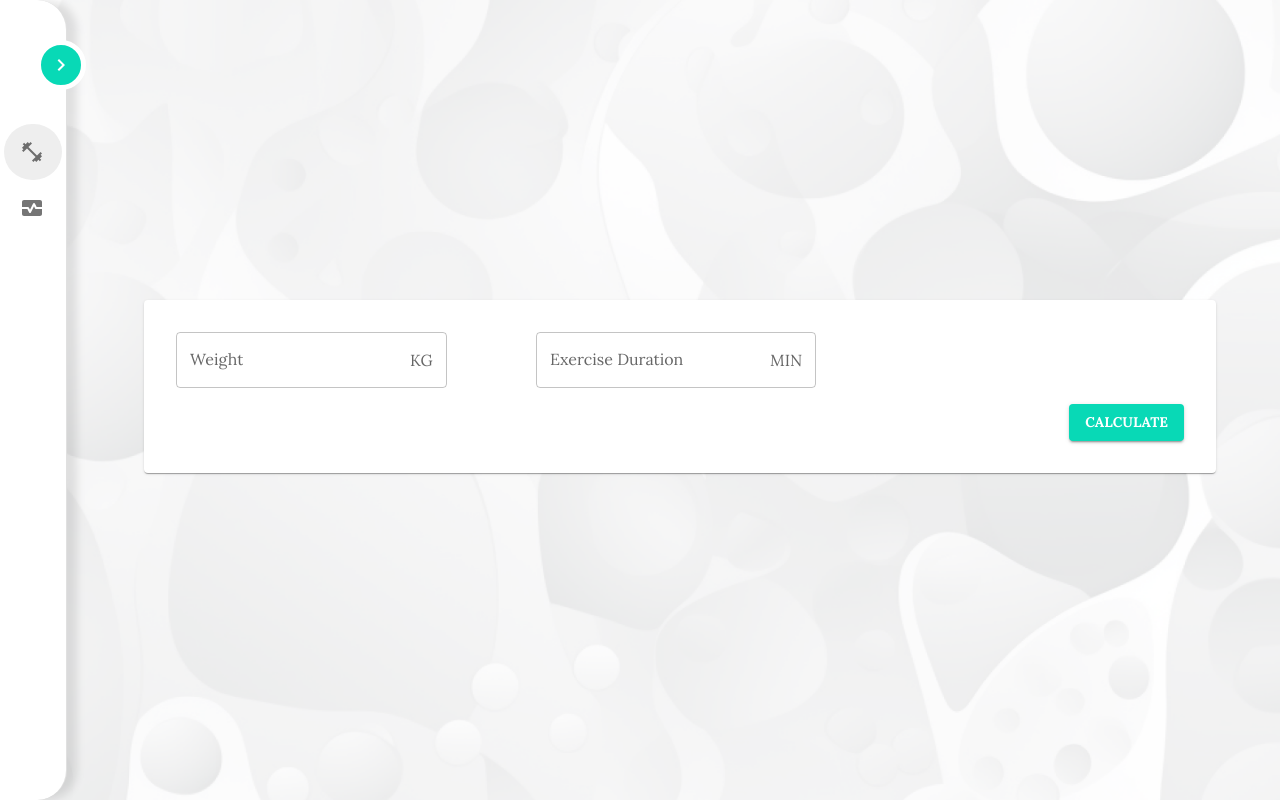
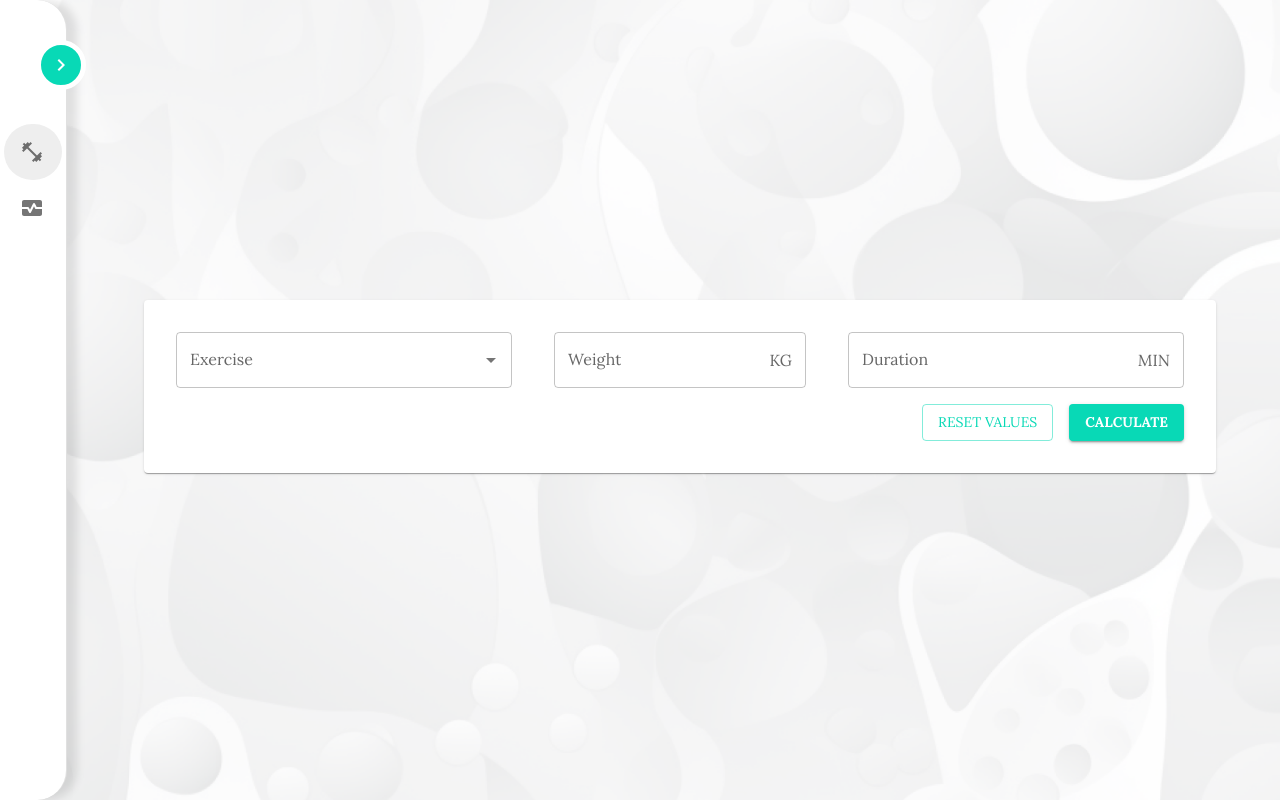
Before and after one commit to magkiwi/exercise-calculator-react-app, a React (Create React App) app: page / in a window 1280 px wide. Built offline with nearby package versions, Linux system fonts and the light colour scheme.

Commit message:
add choose exercise

```diff
--- a/src/data/exercises.json
+++ b/src/data/exercises.json
@@ -1,87 +1,87 @@
 [
   {
     "group": "Cleaning",
-    "name": "Washing-up",
+    "label": "Washing-up",
     "MET": 2
   },
   {
     "group": "Cleaning",
-    "name": "Vacuming",
+    "label": "Vacuming",
     "MET": 4
   },
   {
     "group": "Cleaning",
-    "name": "Washing the floor",
+    "label": "Washing the floor",
     "MET": 4
   },
   {
     "group": "Cleaning",
-    "name": "Ironing",
+    "label": "Ironing",
     "MET": 3.5
   },
   {
     "group": "Cleaning",
-    "name": "Washing the windows",
+    "label": "Washing the windows",
     "MET": 4
   },
   {
     "group": "Cleaning",
-    "name": "Dusting",
+    "label": "Dusting",
     "MET": 2.5
   },
   {
     "group": "Cleaning",
-    "name": "Folding laundry",
+    "label": "Folding laundry",
     "MET": 2.3
   },
   {
     "group": "Outdoor Activities",
-    "name": "Walking: slow",
+    "label": "Walking: slow",
     "MET": 2.5
   },
   {
     "group": "Outdoor Activities",
-    "name": "Walking: moderate",
+    "label": "Walking: moderate",
     "MET": 3.5
   },
   {
     "group": "Outdoor Activities",
-    "name": "Walking: fast",
+    "label": "Walking: fast",
     "MET": 4.5
   },
   {
     "group": "Outdoor Activities",
-    "name": "Running: moderate",
+    "label": "Running: moderate",
     "MET": 8
   },
   {
     "group": "Outdoor Activities",
-    "name": "Running: fast",
+    "label": "Running: fast",
     "MET": 14
   },
   {
     "group": "Outdoor Activities",
-    "name": "Bicycling: for pleasure",
+    "label": "Bicycling: for pleasure",
     "MET": 5
   },
   {
     "group": "Outdoor Activities",
-    "name": "Bicycling: moderate",
+    "label": "Bicycling: moderate",
     "MET": 10
   },
   {
     "group": "Outdoor Activities",
-    "name": "Bicycling: fast",
+    "label": "Bicycling: fast",
     "MET": 13
   },
   {
     "group": "Outdoor Activities",
-    "name": "Swimming: moderate",
+    "label": "Swimming: moderate",
     "MET": 6
   },
   {
     "group": "Outdoor Activities",
-    "name": "Swimming: fast",
+    "label": "Swimming: fast",
     "MET": 9
   }
 ]
--- a/src/views/Calculator/partials/ExerciseCalculatorForm.tsx
+++ b/src/views/Calculator/partials/ExerciseCalculatorForm.tsx
@@ -1,20 +1,28 @@
 import { useCallback } from 'react'
 import { useForm, Controller } from 'react-hook-form'
-import { Grid, InputAdornment, TextField } from '@mui/material'
+import { Autocomplete, Button, Grid, InputAdornment, TextField } from '@mui/material'
 import { LoadingButton } from '@mui/lab'
 import { common } from '@mui/material/colors'
+import data from 'data/exercises.json'
 
+interface Exercise {
+  group: string
+  label: string
+  MET: number
+}
 interface FormCrud {
-  duration: number
-  weight: number
+  duration?: number
+  weight?: number
+  exercise: Exercise | null
 }
 
 const defaultValues = {
-  duration: undefined,
-  weight: undefined
+  exercise: null,
+  weight: undefined,
+  duration: undefined
 }
 export const ExerciseCalculatorForm = () => {
-  const { handleSubmit, control, formState: { isSubmitting, errors } } = useForm<FormCrud>({
+  const { handleSubmit, control, register, reset, setValue, formState: { isSubmitting, errors } } = useForm<FormCrud>({
     defaultValues: {
       ...defaultValues
     }
@@ -22,27 +30,48 @@ export const ExerciseCalculatorForm = () => {
 
   const onSubmit = useCallback((data: FormCrud) => {
     try {
-      console.log(data)
+      reset()
       return data
     } catch {
-      console.log('erro')
+      console.log('error')
     }
   }, [])
 
   return (
     <form onSubmit={handleSubmit(onSubmit)}>
-        <Grid container gap={3}>
+        <Grid container gap={2} justifyContent="space-between">
             <Grid item xs={12} sm={4}>
                 <Controller
-                    name='weight'
+                    name='exercise'
                     control={control}
-                    rules={{
+                    rules={{ required: 'This field is required' }}
+                    render={({ field }) => (
+                        <Autocomplete
+                            {...field}
+                            options={data}
+                            renderInput={(params) =>
+                                <TextField
+                                    {...params}
+                                    label='Exercise'
+                                    placeholder='Exercise'
+                                    error={!!errors.exercise}
+                                    helperText ={errors.exercise?.message}
+                                />
+                            }
+                            groupBy={(option) => option.group}
+                            onChange={(event, value) => setValue('exercise', value)}
+                    />
+                    )}
+                />
+            </Grid>
+            <Grid item xs={12} sm={3}>
+                <TextField
+                    {...register('weight', {
                       required: 'This field is required',
-                      validate: weight => weight > 0 || 'Weight has to greater then 0'
-                    }}
-                    render={({ field }) => (
-                        <TextField
-                            {...field}
+                      validate: weight => (weight && weight > 0) || 'Weight has to be greater then 0'
+                    })}
+                    fullWidth
+                    type="number"
                     InputProps={{
                       endAdornment: (<InputAdornment position="end"> KG </InputAdornment>)
                     }}
@@ -52,34 +81,30 @@ export const ExerciseCalculatorForm = () => {
                     error={!!errors.weight}
                     helperText={errors.weight?.message}
                 />
-                    )}
-                />
             </Grid>
             <Grid item xs={12} sm={4}>
-                <Controller
-                    name='duration'
-                    control={control}
-                    rules={{
+                <TextField
+                    {...register('duration', {
                       required: 'This field is required',
-                      validate: duration => duration > 0 || 'Exercise duration has to greater then 0'
-                    }}
-                    render={({ field }) => (
-                        <TextField
-                            {...field}
+                      validate: duration => (duration && duration > 0) || 'Exercise duration has to be greater then 0'
+                    })}
+                    fullWidth
+                    type="number"
                     InputProps={{
                       endAdornment: (<InputAdornment position="end"> MIN </InputAdornment>)
                     }}
                     variant="outlined"
-                            label='Exercise Duration'
+                    label='Duration'
                     name="duration"
                     error={!!errors.duration}
                     helperText={errors.duration?.message}
                 />
-                    )}
-                />
             </Grid>
         </Grid>
-        <Grid item xs={12} mt={2} display="flex" justifyContent="end">
+        <Grid item xs={12} mt={2} display="flex" justifyContent="end" gap={2}>
+            <Button variant="outlined" onClick={() => reset()}>
+                RESET VALUES
+            </Button>
             <LoadingButton
                 type="submit"
                 variant="contained"
```
Also changed, not shown: .eslintrc.js. Lines whose indentation alone changed are shown as unchanged.
